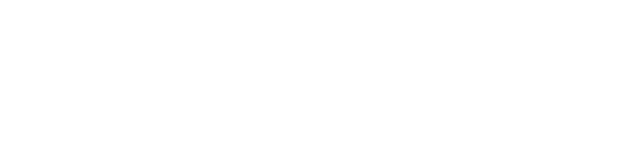
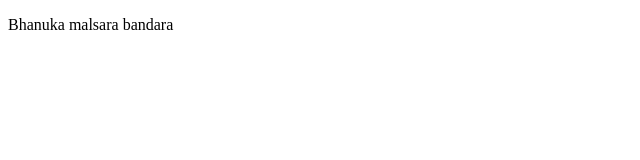
Before and after one commit to BhanuBro2k03/web-app, a plain HTML site: page index.html in a window 1280 px wide. Shown: the whole page, without its empty margins (0-640 px from the left). Drawn offline with Linux system fonts and the light colour scheme.

Commit message:
new p tag

```diff
--- a/index.html
+++ b/index.html
@@ -6,6 +6,6 @@
     <title>Document</title>
 </head>
 <body>
-
+    <p>Bhanuka malsara bandara</p>
 </body>
 </html>
```
